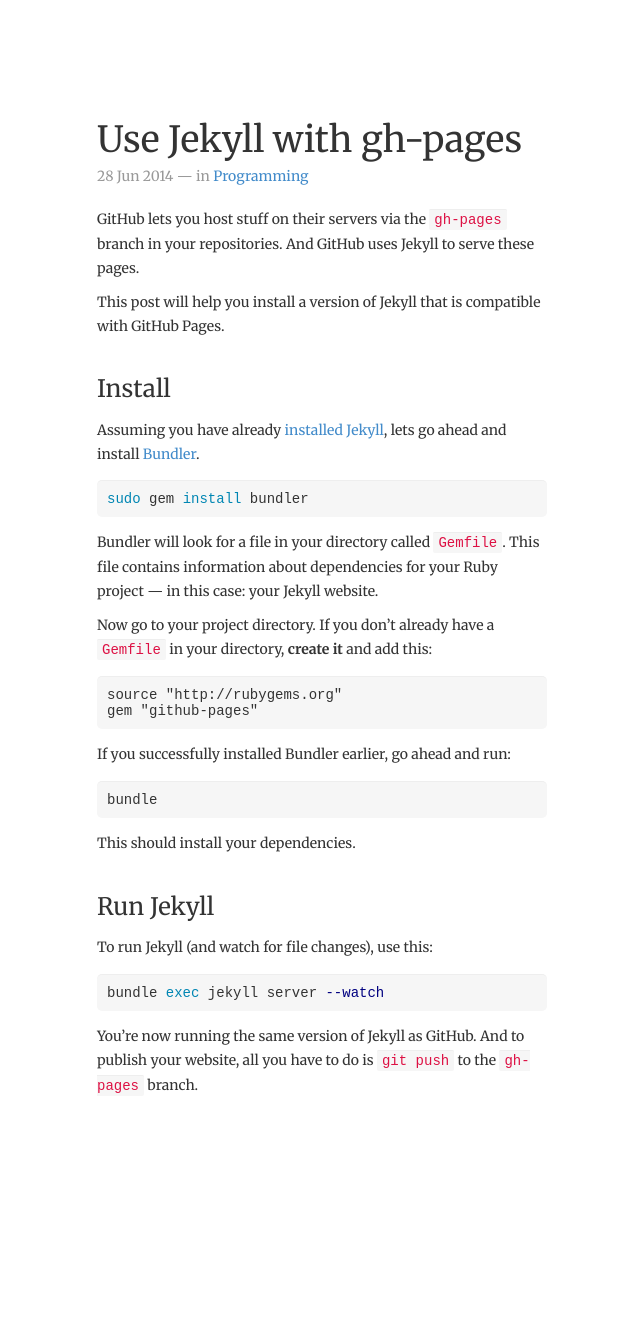
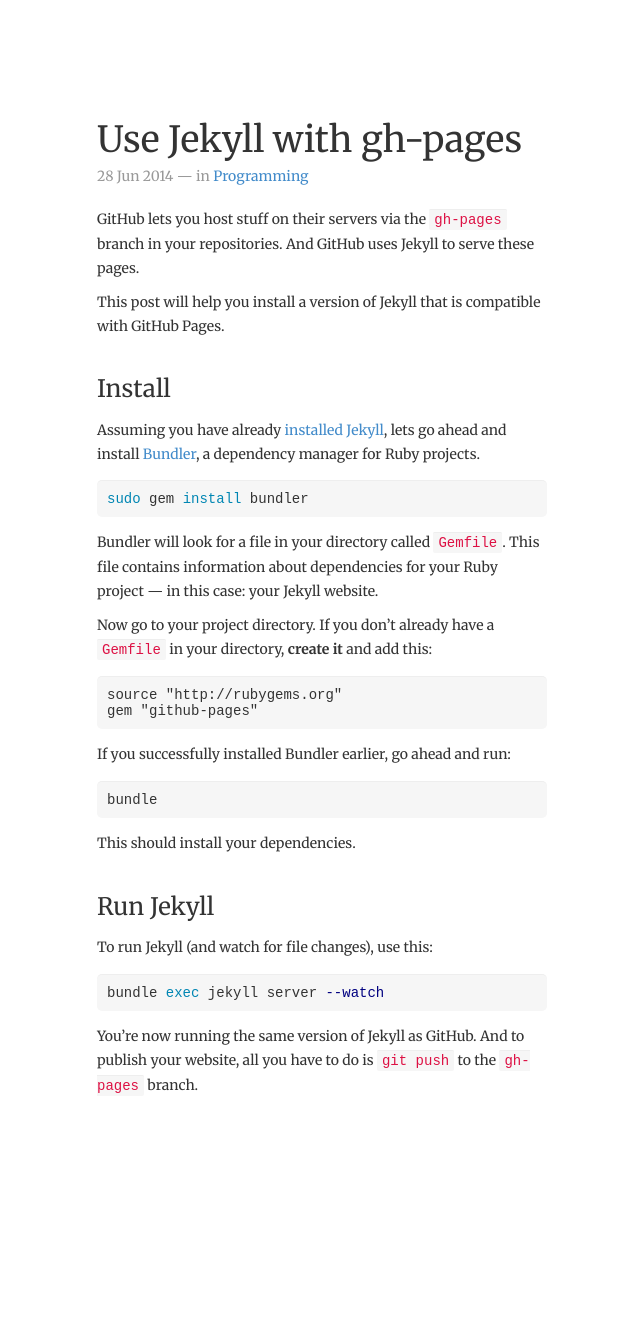
Before and after one commit to erming/erming.github.io, a Jekyll site: the page built from _posts/2014-06-28-use-jekyll-with-gh-pages.md, in a window 1280 px wide. Shown: the whole page, without its empty margins (318-958 px from the left). Built offline with Jekyll 4.4.1, drawn with Linux system fonts in a browser that asks for light colours; Markdown is read by kramdown in place of the engine named in the settings; comment, search, counter and statistics services are not loaded.

````diff
--- a/_posts/2014-06-28-use-jekyll-with-gh-pages.md
+++ b/_posts/2014-06-28-use-jekyll-with-gh-pages.md
@@ -13,7 +13,7 @@
 ## Install
 
 Assuming you have already [installed Jekyll]({% post_url 2014-06-28-how-to-install-jekyll-on-ubuntu %}),
-lets go ahead and install [Bundler](http://bundler.io/).
+lets go ahead and install [Bundler](http://bundler.io/), a dependency manager for Ruby projects.
 
 ```bash
 sudo gem install bundler
````
Also changed, not shown: 1 other file.
